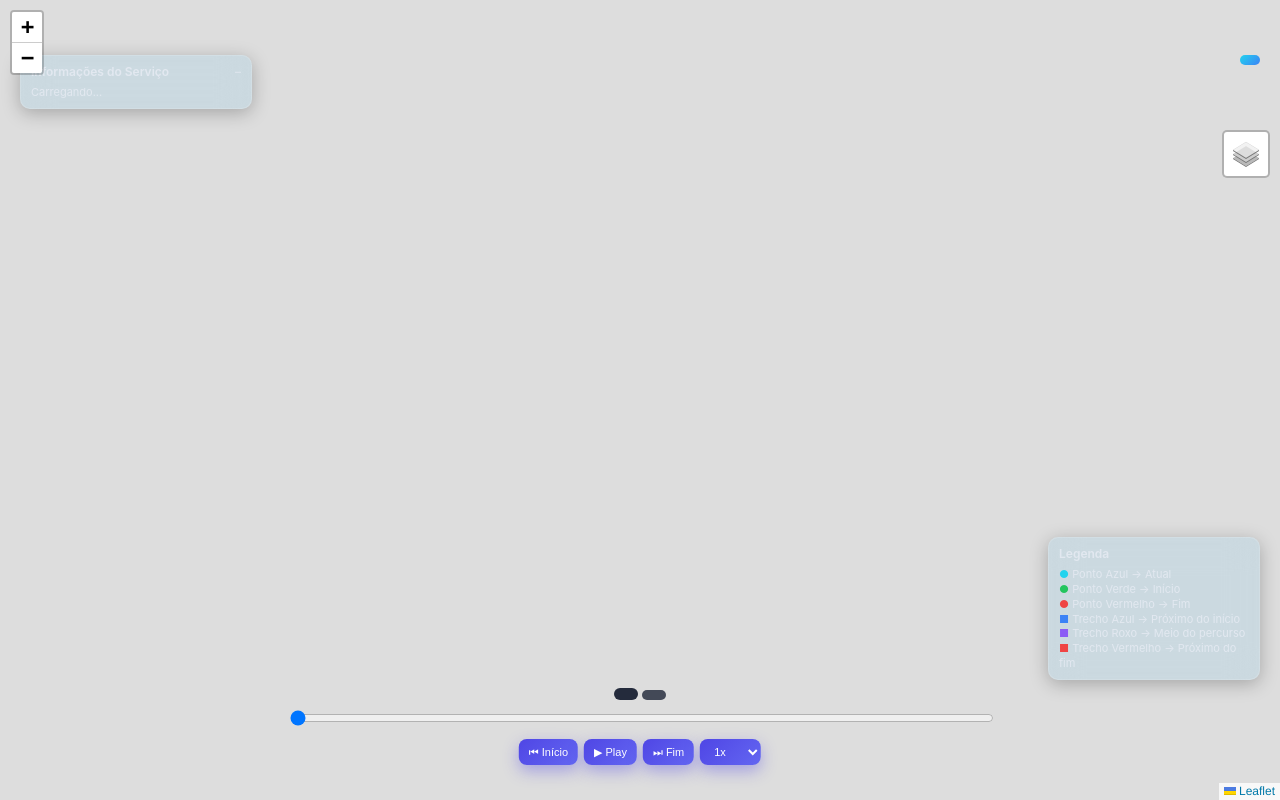
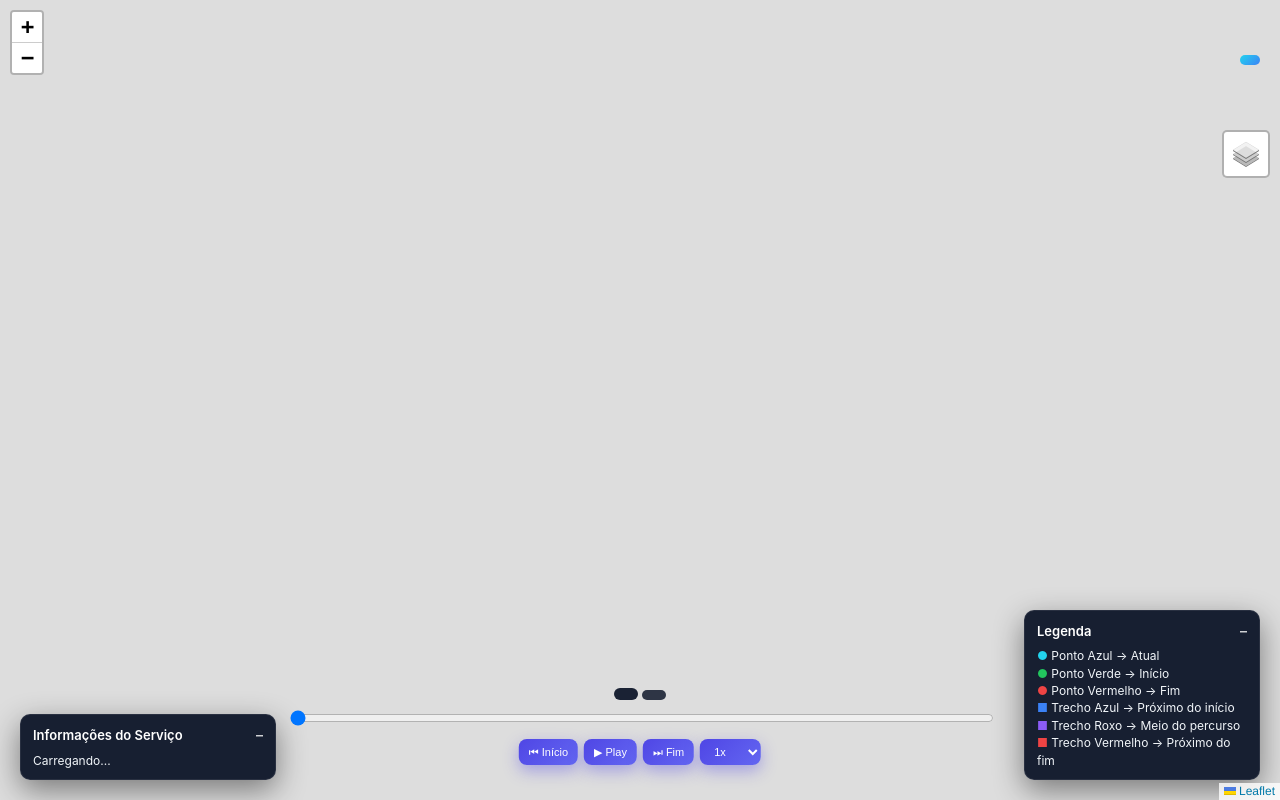
Before and after one commit to brfconsulting/brf-mobile-ledwave-field-service-tracking, a plain HTML site: page index.html in a window 1280 px wide. Drawn offline with nearby package versions, Linux system fonts and the light colour scheme.

Commit message:
fix: better contrast and better cards positions

```diff
--- a/index.html
+++ b/index.html
@@ -19,38 +19,37 @@ html, body {
 
 #map { height:100%; width:100%; }
 
-/* ===== CARD ===== */
+/* ===== CARD (CONTRASTE CORRIGIDO) ===== */
 .card {
   position:absolute;
-  background:rgba(56,189,248,0.10);
-  backdrop-filter:blur(16px);
-  -webkit-backdrop-filter:blur(16px);
-  border:1px solid rgba(255,255,255,0.15);
-  color:#e2e8f0;
-  padding:8px 10px;
+  background:rgba(15,23,42,0.96);
+  border:1px solid rgba(255,255,255,0.08);
+  color:#f1f5f9;
+  padding:10px 12px;
   border-radius:10px;
-  box-shadow:0 4px 18px rgba(0,0,0,0.25);
+  box-shadow:0 10px 30px rgba(0,0,0,0.45);
   z-index:999;
-  font-size:11px;
-  line-height:1.35;
-  max-width:210px;
+  font-size:12px;
+  line-height:1.45;
+  max-width:230px;
   transition:all 0.25s ease;
 }
 
 .card h3 {
-  margin:0 0 5px 0;
-  font-size:12px;
+  margin:0 0 6px 0;
+  font-size:13px;
   font-weight:600;
   display:flex;
   justify-content:space-between;
   align-items:center;
+  color:#ffffff;
 }
 
-/* POSIÇÕES */
+/* POSIÇÕES AJUSTADAS */
 #servicePanel {
-  top:55px;
+  bottom:20px;
   left:20px;
-  width:210px;
+  width:230px;
 }
 
 #infoPanel {
@@ -58,19 +57,23 @@ html, body {
 }
 
 .legend {
-  bottom:120px;
+  bottom:20px;
   right:20px;
-  width:190px;
+  width:210px;
 }
 
 /* BOTÃO MINIMIZAR */
 .minimize-btn {
   cursor:pointer;
-  font-size:12px;
-  opacity:0.7;
+  font-size:14px;
+  opacity:0.8;
 }
 
 .minimized #serviceContent {
+  display:none;
+}
+
+.minimized .legend-content {
   display:none;
 }
 
@@ -111,7 +114,7 @@ html, body {
 
 #currentTime {
   margin-bottom:4px;
-  background:rgba(15,23,42,0.9);
+  background:rgba(15,23,42,0.95);
   color:#ffffff;
   padding:6px 12px;
   border-radius:12px;
@@ -121,8 +124,8 @@ html, body {
 
 #metrics {
   margin-bottom:4px;
-  background:rgba(15,23,42,0.75);
-  color:#cbd5e1;
+  background:rgba(15,23,42,0.85);
+  color:#e2e8f0;
   padding:5px 12px;
   border-radius:12px;
   font-size:11px;
@@ -192,14 +195,19 @@ select option {
 <div id="infoPanel" class="card"></div>
 
 <!-- LEGENDA -->
-<div class="card legend">
-  <h3>Legenda</h3>
+<div id="legendPanel" class="card legend">
+  <h3>
+    Legenda
+    <span class="minimize-btn" onclick="toggleLegend()">–</span>
+  </h3>
+  <div class="legend-content">
     <div><span style="color:#22d3ee;">●</span> Ponto Azul → Atual</div>
     <div><span style="color:#22c55e;">●</span> Ponto Verde → Início</div>
     <div><span style="color:#ef4444;">●</span> Ponto Vermelho → Fim</div>
     <div><span style="color:#3b82f6;">■</span> Trecho Azul → Próximo do início</div>
     <div><span style="color:#8b5cf6;">■</span> Trecho Roxo → Meio do percurso</div>
     <div><span style="color:#ef4444;">■</span> Trecho Vermelho → Próximo do fim</div>
+  </div>
 </div>
 
 <!-- TOP RIGHT -->
@@ -234,7 +242,14 @@ select option {
 <script>
 function toggleCard(){
   const card=document.getElementById("servicePanel");
-  const btn=document.querySelector(".minimize-btn");
+  const btn=card.querySelector(".minimize-btn");
+  card.classList.toggle("minimized");
+  btn.innerText = card.classList.contains("minimized") ? "+" : "–";
+}
+
+function toggleLegend(){
+  const card=document.getElementById("legendPanel");
+  const btn=card.querySelector(".minimize-btn");
   card.classList.toggle("minimized");
   btn.innerText = card.classList.contains("minimized") ? "+" : "–";
 }
```
Lines whose indentation alone changed are shown as unchanged.
